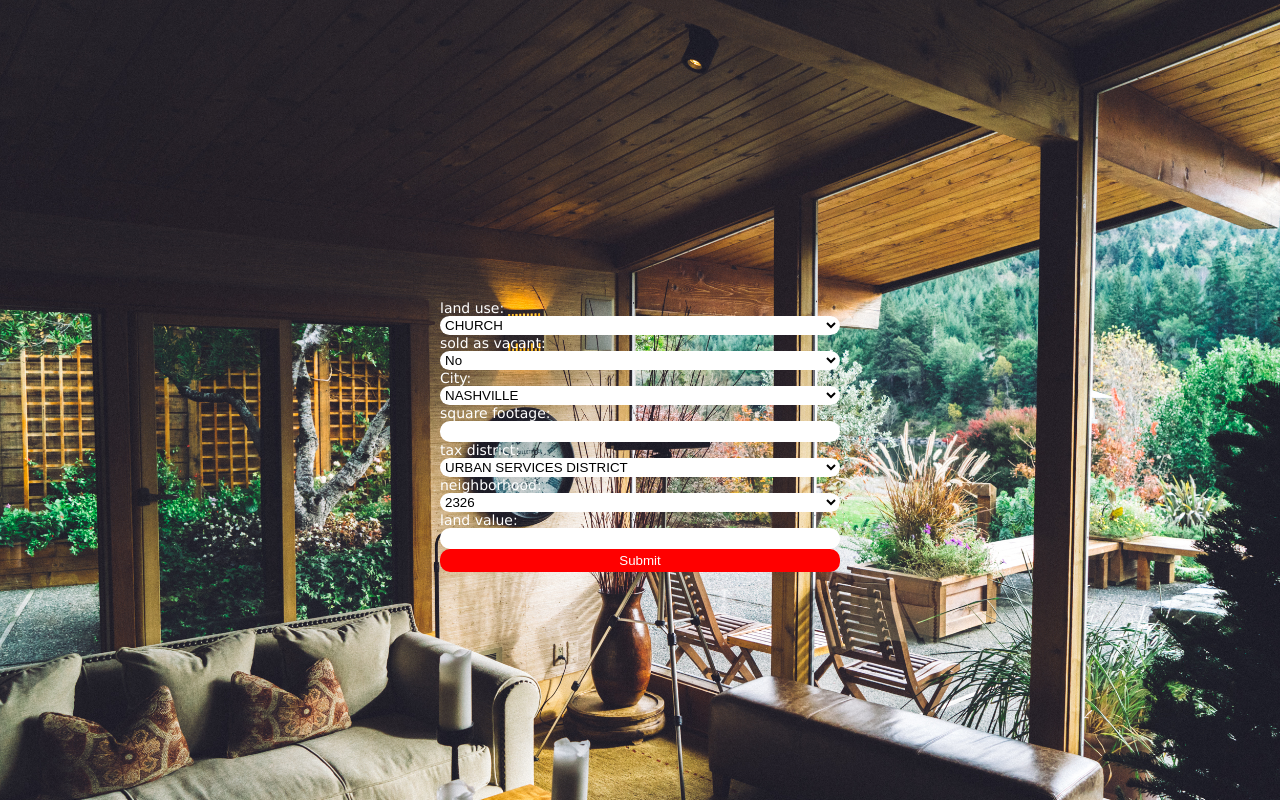
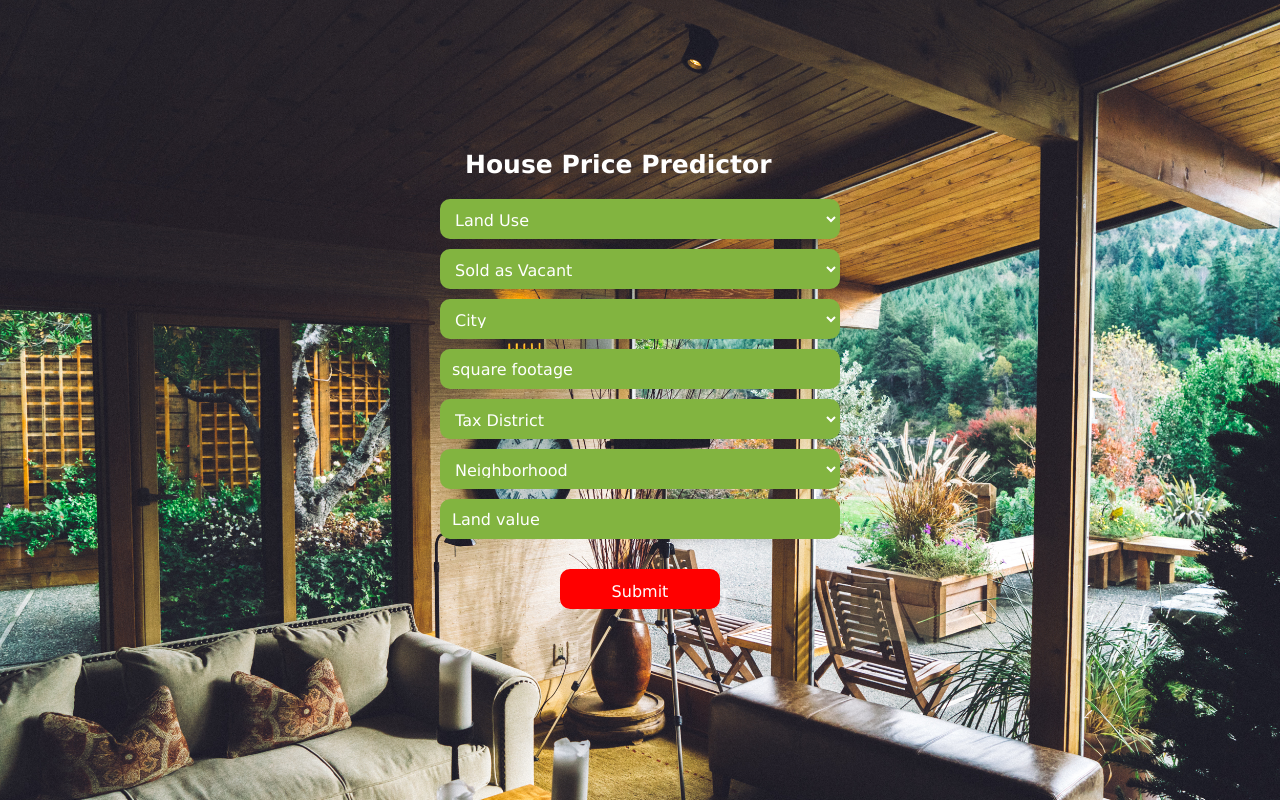
Before and after one commit to tmsbn/Data-Hunters, a Django app: page /predictor/ in a window 1280 px wide. Run offline with Django 3.2, Linux system fonts and the light colour scheme; data comes from the database, SQL or seed files in the repository.

Commit message:
First Project Draft and sorting

```diff
--- a/HousePricePredictor/predictor/forms.py
+++ b/HousePricePredictor/predictor/forms.py
@@ -3,29 +3,40 @@ from predictor.models import HouseData
 
 
 class HouseForm(forms.Form):
-    land_use = forms.ChoiceField(label='land use',
+
+    blank_choice = (('', '---------'),)
+
+    land_use = forms.ChoiceField(label='',
                                  required=True,
-                                 choices=list(HouseData.objects.values_list('land_use', 'land_use').distinct()))
+                                 choices=[('', 'Land Use')] + list(HouseData.objects.values_list('land_use', 'land_use').distinct()))
 
-    sold_as_vacant = forms.ChoiceField(label='sold as vacant',
+    sold_as_vacant = forms.ChoiceField(label='',
                                        required=True,
-                                       choices=list(HouseData.objects.values_list('sold_as_vacant', 'sold_as_vacant').distinct()))
+                                       choices=[('', 'Sold as Vacant')] + list(HouseData.objects.values_list('sold_as_vacant', 'sold_as_vacant').distinct()))
 
-    city = forms.ChoiceField(label='City',
+    city = forms.ChoiceField(label='',
                              required=True,
-                             choices=list(HouseData.objects.values_list('city', 'city').distinct()))
+                             choices=[('', 'City')] + list(HouseData.objects.values_list('city', 'city').distinct()))
 
-    square_footage = forms.IntegerField(label='square footage', required=True, min_value=0, max_value=100000)
+    square_footage = forms.IntegerField(label='',
+                                        widget=forms.TextInput(attrs={'placeholder': 'square footage'}),
+                                        required=True,
+                                        min_value=0,
+                                        max_value=100000)
 
-    tax_district = forms.ChoiceField(label='tax district',
+    tax_district = forms.ChoiceField(label='',
                                      required=True,
-                                     choices=list(HouseData.objects.values_list('tax_district', 'tax_district').distinct()))
+                                     choices=[('', 'Tax District')] + list(HouseData.objects.values_list('tax_district', 'tax_district').distinct()))
 
-    neighborhood = forms.ChoiceField(label='neighborhood',
+    neighborhood = forms.ChoiceField(label='',
                                      required=True,
-                                     choices=list(HouseData.objects.values_list('neighborhood', 'neighborhood').distinct()))
+                                     choices=[('', 'Neighborhood')] + list(HouseData.objects.values_list('neighborhood', 'neighborhood').distinct().order_by('neighborhood')))
 
-    land_value = forms.IntegerField(required=True, label='land value', min_value=0, max_value=100000)
+    land_value = forms.IntegerField(required=True,
+                                    label='',
+                                    min_value=0,
+                                    max_value=100000,
+                                    widget=forms.TextInput(attrs={'placeholder': 'Land value'}))
 
     def __init__(self, *args, **kwargs):
 
--- a/HousePricePredictor/predictor/static/style.css
+++ b/HousePricePredictor/predictor/static/style.css
@@ -3,9 +3,21 @@ body {
     background-repeat:no-repeat;
     background-size:cover;
     margin:0;
-    font-size:14px;
+    font-size:16px;
+
+}
+
+h1{
+    color:white;
+    font-size:25px;
+    width:350px;
     font-family:Verdana;
+    display : block;
+    margin:0px auto 20px auto;
+    text-transform:capitalize;
+
 }
+
 
 #form{
 
@@ -15,27 +27,46 @@ body {
     top: 50%;
     left: 50%;
     position: fixed;
-    margin-top: -100px;
+    margin-top: -250px;
     margin-left: -200px;
     list-style-type: none;
-    line_height:130%
+    text-transform: capitalize;
 
 }
 
 select, input{
+
+      padding:10px;
       width:100%;
+      height:40px;
+      margin:10px 0px;
       box-sizing:border-box;
-      color:black;
-      background-color:white;
+      color:white;
+      background-color:#82B440;
       border-color:transparent;
       border-radius: 10px;
       display : block;
+      font-size:16px;
+      font-family:Verdana;
  }
+
+input::-webkit-input-placeholder {
+    color: white;
+}
+
+#prediction{
+    padding:5px;
+    color: black;
+    border-radius: 10px;
+    background-color:white;
+    border: 3px solid black;
+}
+
 
 input[type=submit]{
     background:red;
     color:white;
-    margin:0 auto;
-
+    width:40%;
+    margin:30px auto;
     border: 3px solid red;
  }
--- a/HousePricePredictor/predictor/templates/index.html
+++ b/HousePricePredictor/predictor/templates/index.html
@@ -8,16 +8,22 @@
     <link rel="stylesheet" type="text/css" href="{% static 'style.css' %}" />
 </head>
 <body>
+
 <div id="form">
+    <h1>House Price Predictor</h1>
     <form action="" method="post">
         {% csrf_token %}
         {{ form.as_ul }}
         <input type="submit" value="Submit" />
     </form>
 
+
     {% if predicted_value %}
-        <p> The Predicted value for your house is {{ predicted_value }}</p>
+      <div id="prediction">
+        <p> The Predicted value for your house is {{ predicted_value }} $</p>
+      </div>
     {% endif %}
+
 </div>
 </body>
 </html>
```
